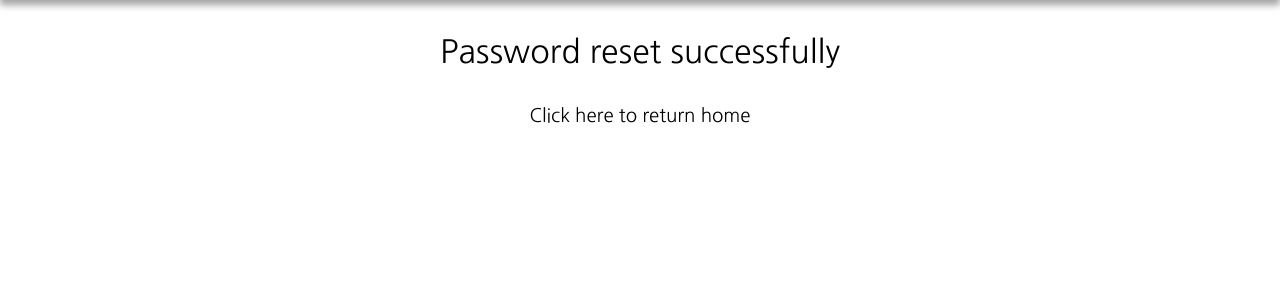
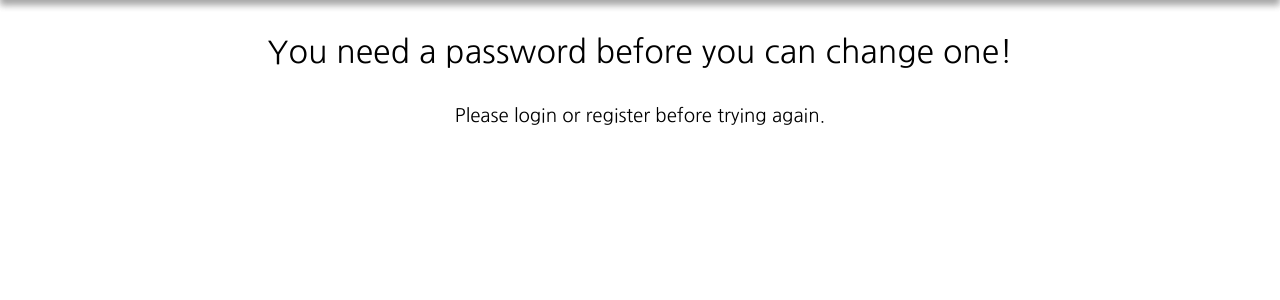
Before and after one commit to Ryan-B1yth/CLONE_stock_take_app, a Django app: template stock_take/members/templates/registration/password_reset_success.html in a window 1280 px wide. Shown: the part 80-380 px from the top of the page. Run offline with Django 3.2, Linux system fonts and the light colour scheme; the template is opened without the code that fills it, so the values that code supplies are empty.

Commit message:
Only show password reset text to authed users

```diff
--- a/stock_take/members/templates/registration/password_reset_success.html
+++ b/stock_take/members/templates/registration/password_reset_success.html
@@ -6,10 +6,14 @@
 {% endblock %}
 
 {% block content %}
-    <!-- <div class="container"> -->
+    {% if user.is_authenticated %}
         <h1>Password reset successfully</h1>
 
         <h3 class="center"><a href="{% url 'home' %}">Click here</a> to return home</h3>
-    <!-- </div> -->
+    {% else %}
+        <h1>You need a password before you can change one!</h1>
+        <h3 class="center">Please login or register before trying again.</h3>
+
+    {% endif %}
 
 {% endblock %}
```
